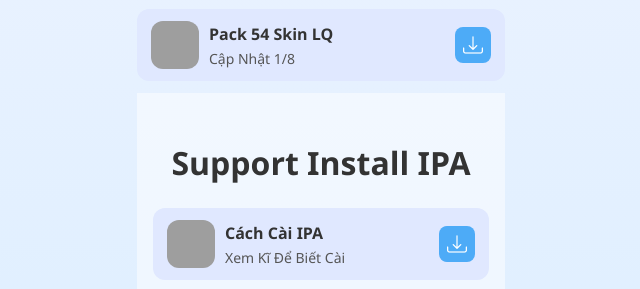
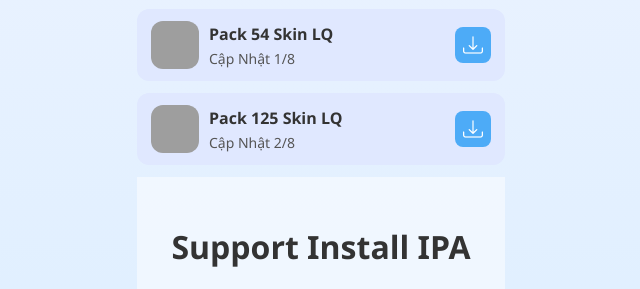
Before and after one commit to TumadamMod/bio, a plain HTML site: page index.html in a window 1280 px wide. Shown: the part 1920-2209 px from the top of the page, without its empty margins (319-959 px from the left). Drawn offline with nearby package versions, Linux system fonts and the light colour scheme; grey boxes are pictures that could not be loaded.

Commit message:
Update index.html

```diff
--- a/index.html
+++ b/index.html
@@ -293,6 +293,17 @@
           </div>
         </div>
         <a href="https://tinyurl.com/3pkpz8ye"class="action"><i class="bi bi-download"></i></a>
+      </div>
+
+                   <div class="item">
+        <div class="info">
+          <img src="https://i.imgur.com/HocDMJw.jpeg" alt="Cách Cài IPA">
+          <div class="meta">
+            <div class="title">Pack 125 Skin LQ</div>
+            <div class="subtitle">Cập Nhật 2/8</div>
+          </div>
+        </div>
+        <a href="https://link4sub.com/L2We"class="action"><i class="bi bi-download"></i></a>
       </div>
   <!-- ===== Support Install IPA ===== -->
   <section class="section">
```
